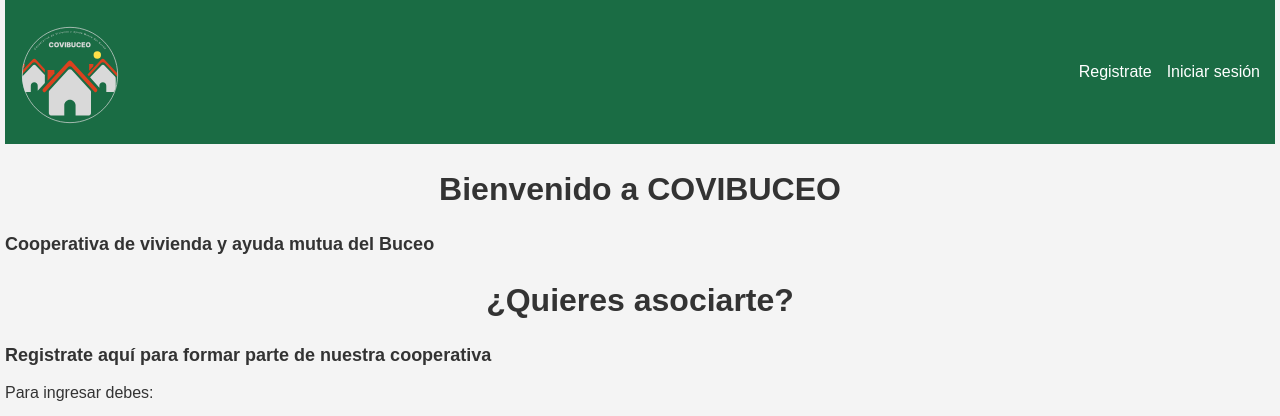
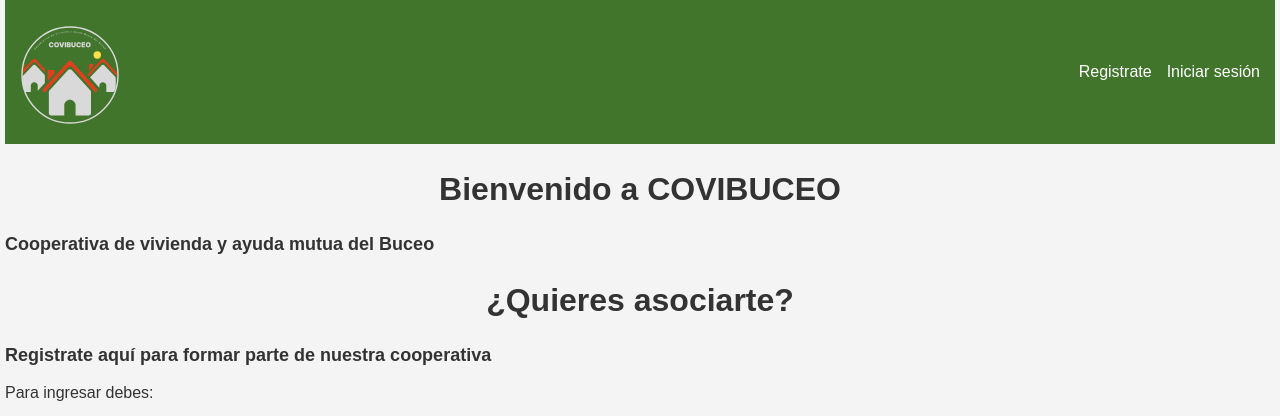
Before and after one commit to Softwares-Saturno-S-A-S/Covibuceo, a PHP site: page / in a window 1280 px wide. Shown: the top 416 px of the page. Run offline with PHP 8.4, Linux system fonts and the light colour scheme.

Commit message:
Agregué el nuevo logo en el header y cambié el color del fondo del mismo

```diff
--- a/css/estilos.css
+++ b/css/estilos.css
@@ -10,7 +10,7 @@
             display: flex;
             justify-content: space-between;
             align-items: center;
-            background-color: #1A6C44;
+            background-color: #40752B;
             color: white;
             padding: 15px;
         }
--- a/index.html
+++ b/index.html
@@ -10,7 +10,7 @@
 
 <body>
     <header>
-            <a href="index.html"><img src="img/Logo Cooperativa (1).svg" alt="Logo COVIBUCEO"></a>
+            <a href="index.html"><img src="img/Logo Cooperativa (3).svg" alt="Logo COVIBUCEO"></a>
             <ul>
                 <li><a href="#registro">Registrate</a></li>
                 <li><a href="inicio_sesion.html">Iniciar sesión</a></li>
```
